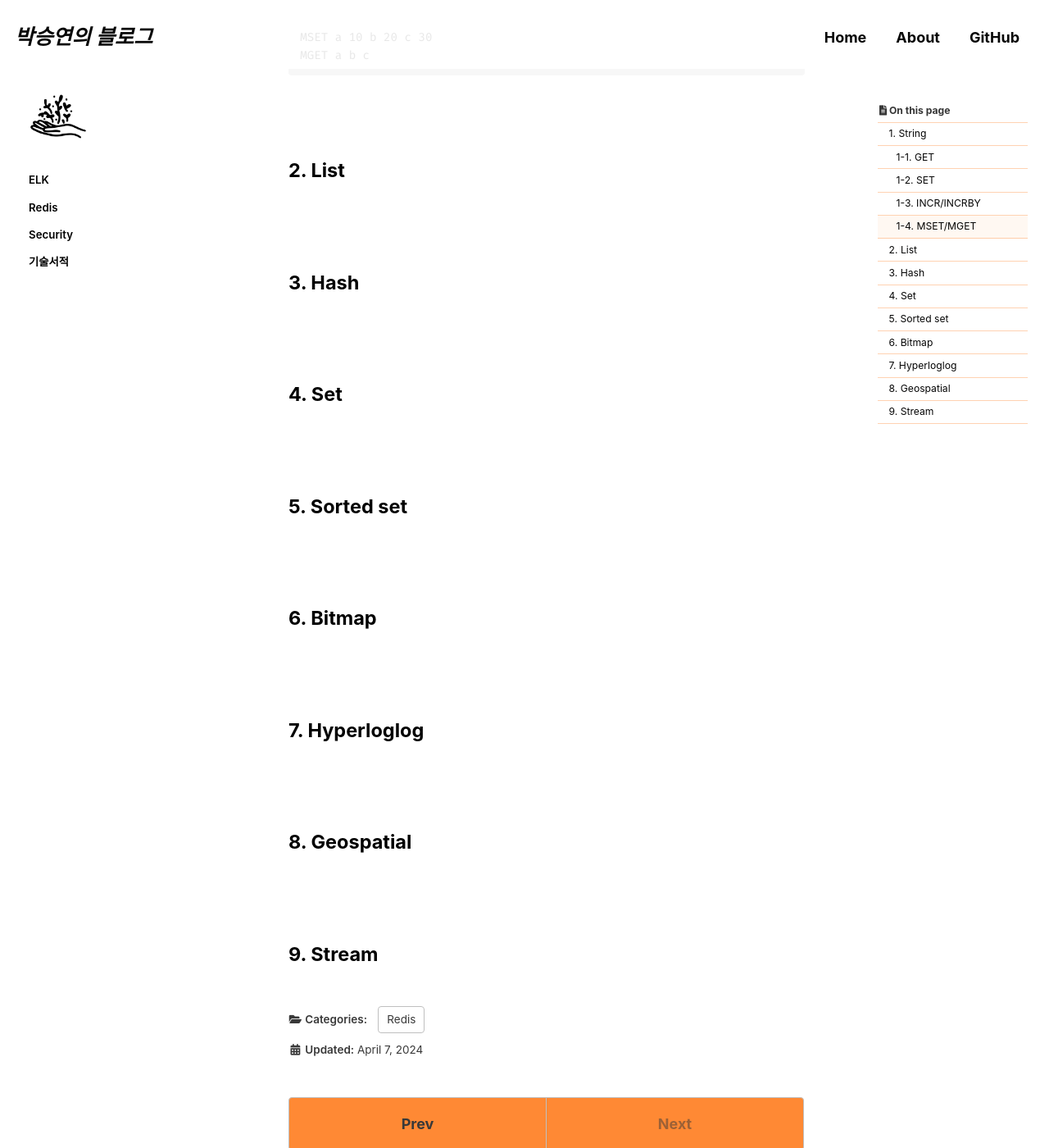
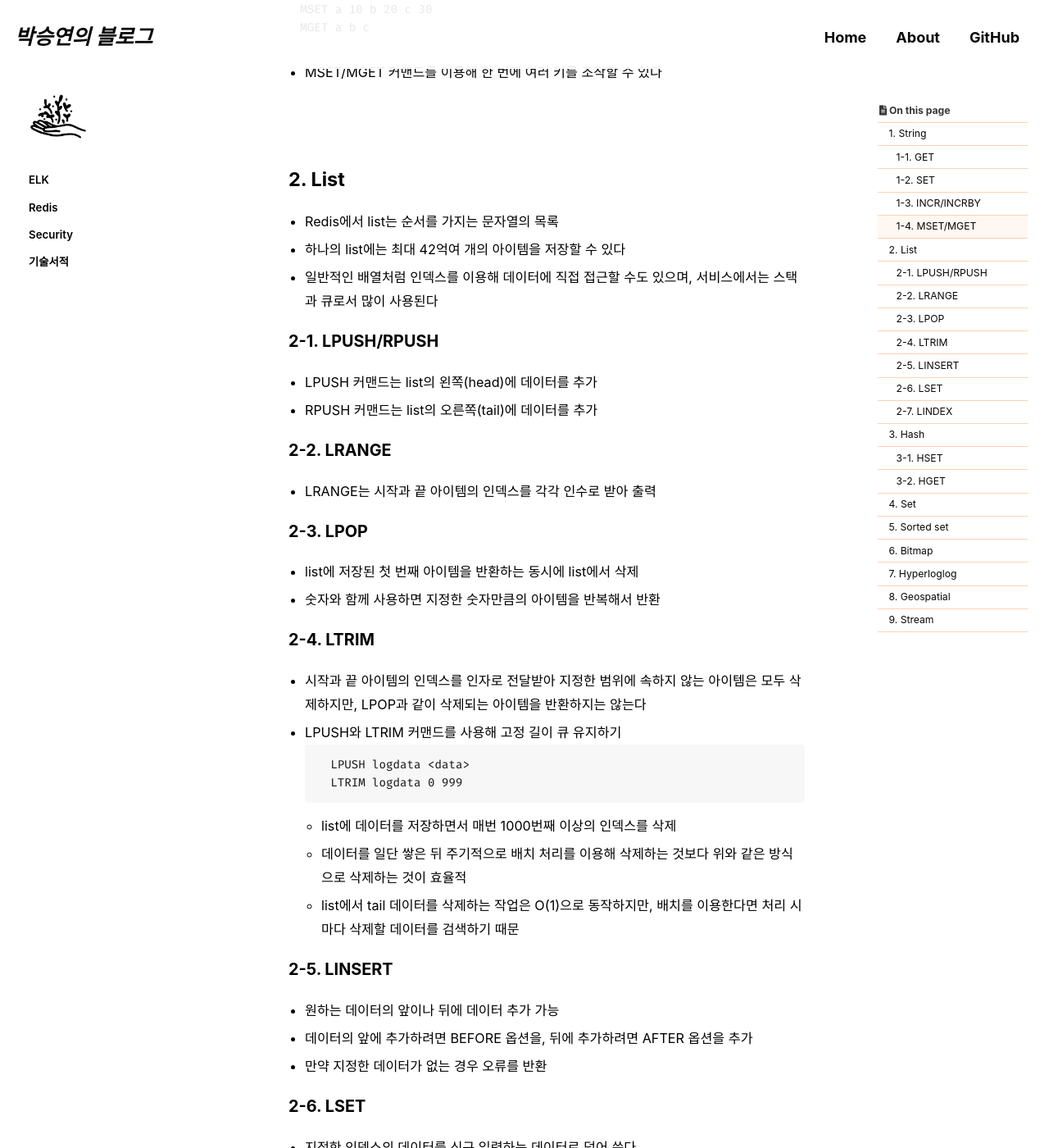
Before and after one commit to seungyeonpark/seungyeonpark.github.io, a Jekyll site: the page built from _posts/2024-04-07-redis-datastructure.md, in a window 1280 px wide and 1400 px high, scrolled down 1404 px. Shown: the whole window at 82% size. Built offline with Jekyll 4.4.1, drawn with Linux system fonts in a browser that asks for light colours; cached includes are drawn as plain includes; some web fonts are replaced; comment, search, counter and statistics services are not loaded; some of the changed text lies outside the part shown.

Commit message:
Doc: Redis 자료구조

````diff
--- a/_posts/2024-04-07-redis-datastructure.md
+++ b/_posts/2024-04-07-redis-datastructure.md
@@ -51,23 +51,78 @@ INCRBY counter 50
 - INCR/INCRBY를 사용하면 string 자료 구조에 저장된 숫자를 원자적으로(atomic) 조작할 수 있다
 - DECR/DECRBY 커맨드는 동일한 방식으로 데이터를 감소시키는 커맨드이다
 - 커맨드가 원자적이라는 건 같은 키에 접근하는 여러 클라이언트가 경쟁 상태(race condition)를 발생시킬 일이 없음을 의미한다
--
 
 ### 1-4. MSET/MGET
 ```
 MSET a 10 b 20 c 30
 MGET a b c
 ```
+- MSET/MGET 커맨드를 이용해 한 번에 여러 키를 조작할 수 있다
 
 <br>
 <br>
 
 ## 2. List
+- Redis에서 list는 순서를 가지는 문자열의 목록
+- 하나의 list에는 최대 42억여 개의 아이템을 저장할 수 있다
+- 일반적인 배열처럼 인덱스를 이용해 데이터에 직접 접근할 수도 있으며, 서비스에서는 스택과 큐로서 많이 사용된다
+
+### 2-1. LPUSH/RPUSH
+- LPUSH 커맨드는 list의 왼쪽(head)에 데이터를 추가
+- RPUSH 커맨드는 list의 오른쪽(tail)에 데이터를 추가
+
+### 2-2. LRANGE
+- LRANGE는 시작과 끝 아이템의 인덱스를 각각 인수로 받아 출력
+
+### 2-3. LPOP
+- list에 저장된 첫 번째 아이템을 반환하는 동시에 list에서 삭제
+- 숫자와 함께 사용하면 지정한 숫자만큼의 아이템을 반복해서 반환
+
+### 2-4. LTRIM
+- 시작과 끝 아이템의 인덱스를 인자로 전달받아 지정한 범위에 속하지 않는 아이템은 모두 삭제하지만, LPOP과 같이 삭제되는 아이템을 반환하지는 않는다
+- LPUSH와 LTRIM 커맨드를 사용해 고정 길이 큐 유지하기
+    ```
+    LPUSH logdata <data>
+    LTRIM logdata 0 999
+    ```
+    - list에 데이터를 저장하면서 매번 1000번째 이상의 인덱스를 삭제
+    - 데이터를 일단 쌓은 뒤 주기적으로 배치 처리를 이용해 삭제하는 것보다 위와 같은 방식으로 삭제하는 것이 효율적
+    - list에서 tail 데이터를 삭제하는 작업은 O(1)으로 동작하지만, 배치를 이용한다면 처리 시마다 삭제할 데이터를 검색하기 때문
+
+### 2-5. LINSERT
+- 원하는 데이터의 앞이나 뒤에 데이터 추가 가능
+- 데이터의 앞에 추가하려면 BEFORE 옵션을, 뒤에 추가하려면 AFTER 옵션을 추가
+- 만약 지정한 데이터가 없는 경우 오류를 반환
+
+### 2-6. LSET
+- 지정한 인덱스의 데이터를 신규 입력하는 데이터로 덮어 쓴다
+- 만약 list의 범위를 벗어난 인덱스를 입력하면 에러를 반환
+
+### 2-7. LINDEX
+- 원하는 인덱스의 데이터 확인
 
 <br>
 <br>
 
 ## 3. Hash
+### 3-1. HSET
+```
+HSET Product:123 Name "Hello world"
+HSET Product:123 TypeID 35
+HSET Product:123 Version 2002
+HSET Product:234 Name "Track Ball" TypeID 32
+```
+- HSET 커맨드를 사용해 hash에 아이템을 저장하며, 한 번에 여러 필드-값 쌍을 저장할 수도 있다
+
+### 3-2. HGET
+```
+HGET Product:123 TypeID
+HMGET Product:234 Name TypeID
+HGETALL Product:234
+```
+- HGET 커맨드를 사용해 hash에 저장된 데이터를 가져올 수 있으며, 이때는 hash 자료 구조의 키와 아이템의 필드를 함께 입력해야 한다
+- HMGET 커맨드를 이용하면 하나의 hash 내에서 다양한 필드의 값을 가져올 수 있다
+- HGETALL 커맨드는 hash 내의 모든 필드-값 쌍을 차례로 반환한다
 
 <br>
 <br>
````
